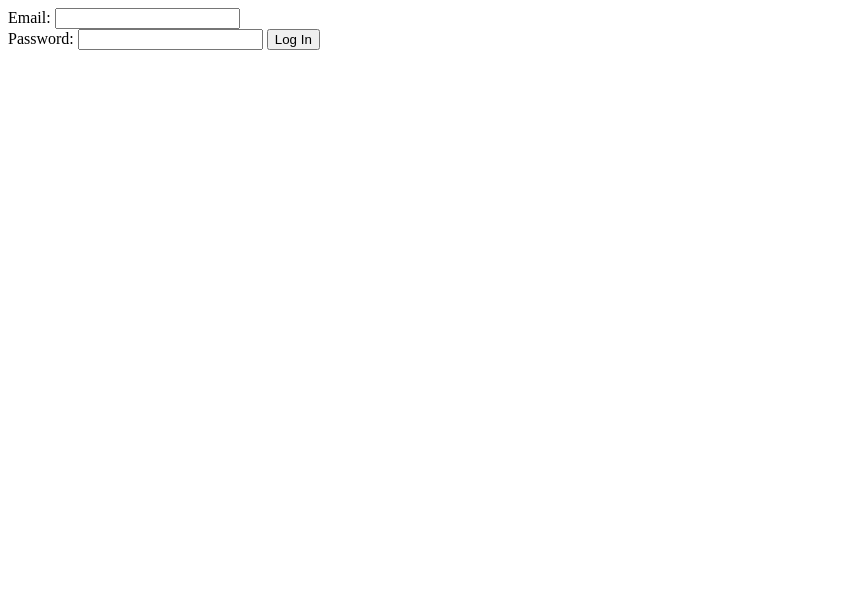
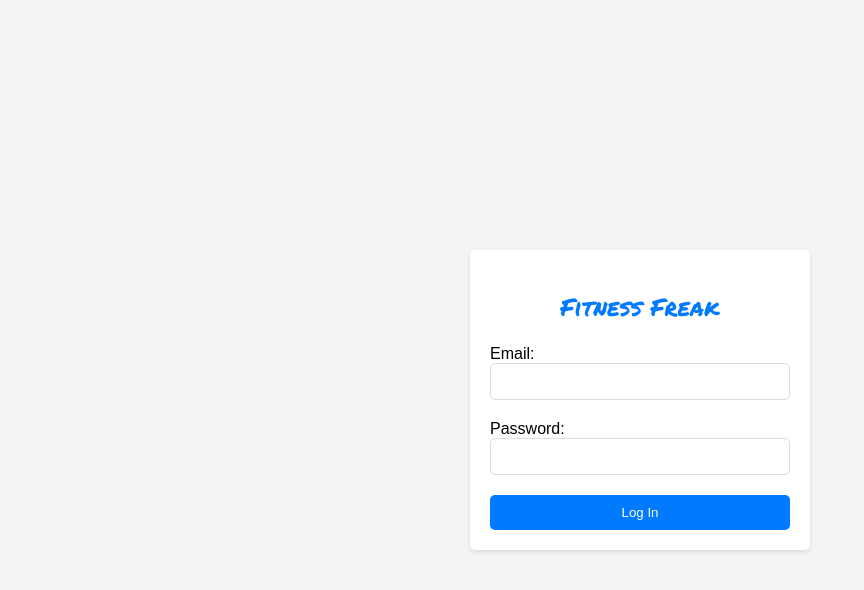
Before and after one commit to Aadharsh1/fitness, a plain HTML site: page Fitness-Freak/MAIN UI/login.html in a window 1280 px wide. Shown: the whole page, without its empty margins (0-864 px from the left). Drawn offline with Linux system fonts and the light colour scheme; no server answers; a web font is replaced by a local one.

Commit message:
UI changes

```diff
--- a/Fitness-Freak/MAIN UI/login.html
+++ b/Fitness-Freak/MAIN UI/login.html
@@ -3,19 +3,83 @@
 <head>
     <meta charset="UTF-8">
     <meta name="viewport" content="width=device-width, initial-scale=1.0">
-    <title>Document</title>
+    <title>Login - Fitness Freak</title>
     <script type="module" src="login.js"></script>
     <script type="module" src="/firebase/firebaseConfig.js"></script>
     <script type="module" src="/firebase/auth.js"></script>
+    <!-- Google Font Link -->
+    <link href="https://fonts.googleapis.com/css2?family=Permanent+Marker&family=Rubik+Doodle+Shadow&display=swap" rel="stylesheet">    <style>
+        body {
+            font-family: Arial, sans-serif;
+            background-color: #f4f4f4;
+            display: flex;
+            justify-content: center;
+            align-items: center;
+            height: 100vh;
+            margin: 0;
+        }
+        .container {
+            background-color: white;
+            padding: 20px;
+            border-radius: 5px;
+            box-shadow: 0 2px 4px rgba(0, 0, 0, 0.1);
+            width: 300px;
+        }
+        .header h2 {
+            text-align: center;
+            margin-bottom: 20px;
+            color: #007bff;
+            /* font-family: 'Roboto Condensed', sans-serif; Apply the Google Font here */
+        }
+
+
+        .permanent-marker-regular {
+            font-family: "Permanent Marker", cursive;
+            font-weight: 400;
+            font-style: normal;
+        }
+
+
+        input[type="text"],
+        input[type="password"] {
+            width: calc(100% - 22px);
+            padding: 10px;
+            margin-bottom: 20px;
+            border: 1px solid #ddd;
+            border-radius: 5px;
+        }
+        input[type="submit"] {
+            width: 100%;
+            padding: 10px;
+            border: none;
+            border-radius: 5px;
+            background-color: #007bff;
+            color: white;
+            cursor: pointer;
+        }
+        input[type="submit"]:hover {
+            background-color: #0056b3;
+        }
+    </style>
 </head>
 <body>
-    <form>
-        Email: <input type="text" id="email" name="email"><br>
-        Password: <input type="password" id="password" name="password">
-        <input type="submit" id="submit" value="Log In">
-    </form>
-
-
-
+    <div class="container">
+        <div class="header">
+            <h2 class="permanent-marker-regular">Fitness Freak</h2>
+        </div>
+        <form>
+            <div>
+                <label for="email">Email:</label><br>
+                <input type="text" id="email" name="email"><br>
+            </div>
+            <div>
+                <label for="password">Password:</label><br>
+                <input type="password" id="password" name="password">
+            </div>
+            <div>
+                <input type="submit" id="submit" value="Log In">
+            </div>
+        </form>
+    </div>
 </body>
 </html>
--- a/Fitness-Freak/MAIN UI/login.js
+++ b/Fitness-Freak/MAIN UI/login.js
@@ -12,7 +12,6 @@ submit.addEventListener('click',function(event){
         const user = userCredential.user;
         // get user id
         console.log(user.uid)
-        alert('Logging In')
         window.location.href = 'home.html'
     })
     .catch((error) => {
```
Also changed, not shown: Fitness-Freak/MAIN UI/home.html (+17 -2 lines).
